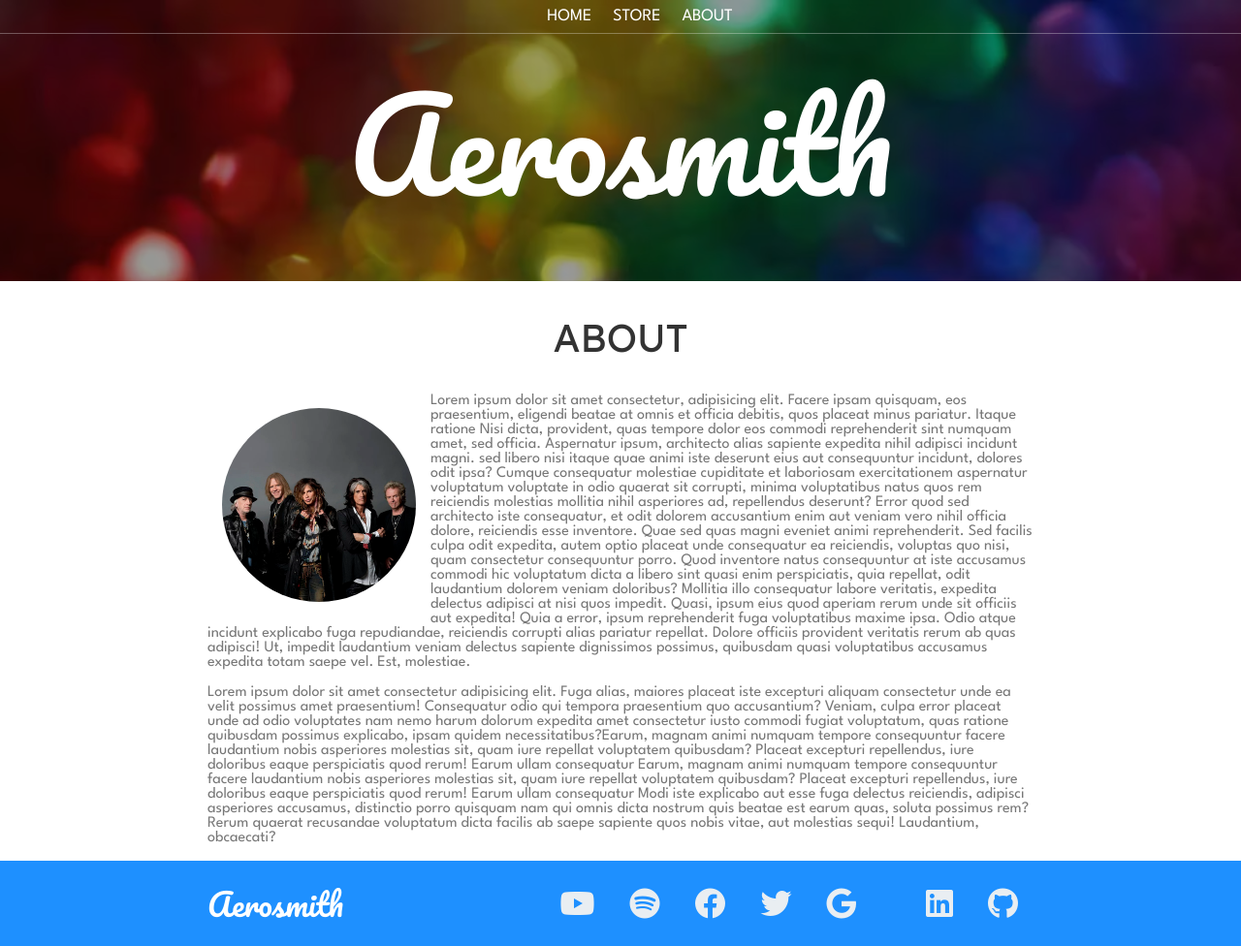
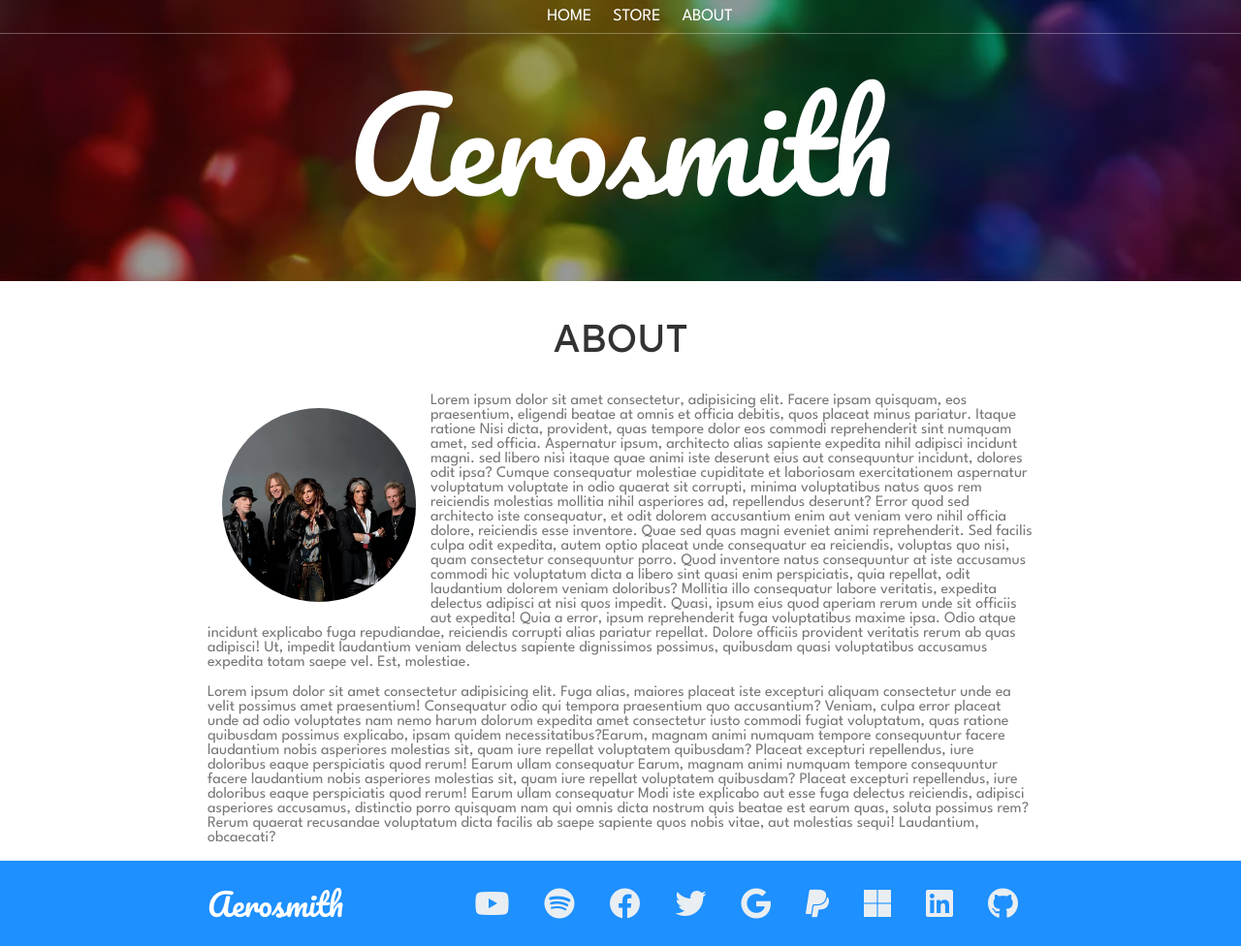
Before and after one commit to IliaIvashkevich/aerosmith_project, a plain HTML site: page about.html in a window 1280 px wide. Shown: the whole page at 97% size. Drawn offline with Linux system fonts and the light colour scheme.

Commit message:
Update about.html

```diff
--- a/about.html
+++ b/about.html
@@ -40,7 +40,8 @@
             <li><a href="https://facebook.com" target="_blank"> <i class="fa-brands fa-facebook fa-2x"></i></a></li>
             <li><a href="https://twitter.com" target="_blank"> <i class="fa-brands fa-twitter fa-2x"></i></a></li>
             <li><a href="https://google.com" target="_blank"> <i class="fa-brands fa-google fa-2x"></i></a></li>
-            <li><a href="https://booking.com" target="_blank"> <i class="fa-brands fa-booking fa-2x"></i></a></li>
+            <li><a href="https://paypal.com" target="_blank"> <i class="fa-brands fa-paypal fa-2x"></i></a></li>
+            <li><a href="https://microsoft.com" target="_blank"> <i class="fa-brands fa-microsoft fa-2x"></i></a></li>
             <li><a href="https://www.linkedin.com/in/ilya-ivashkevich-84114519a/" target="_blank"> <i class="fa-brands fa-linkedin fa-2x"></i></a></li>
             <li><a href="https://github.com/IliaIvashkevich" target="_blank"> <i class="fa-brands fa-github fa-2x"></i></a></li>
         </ul>
```
